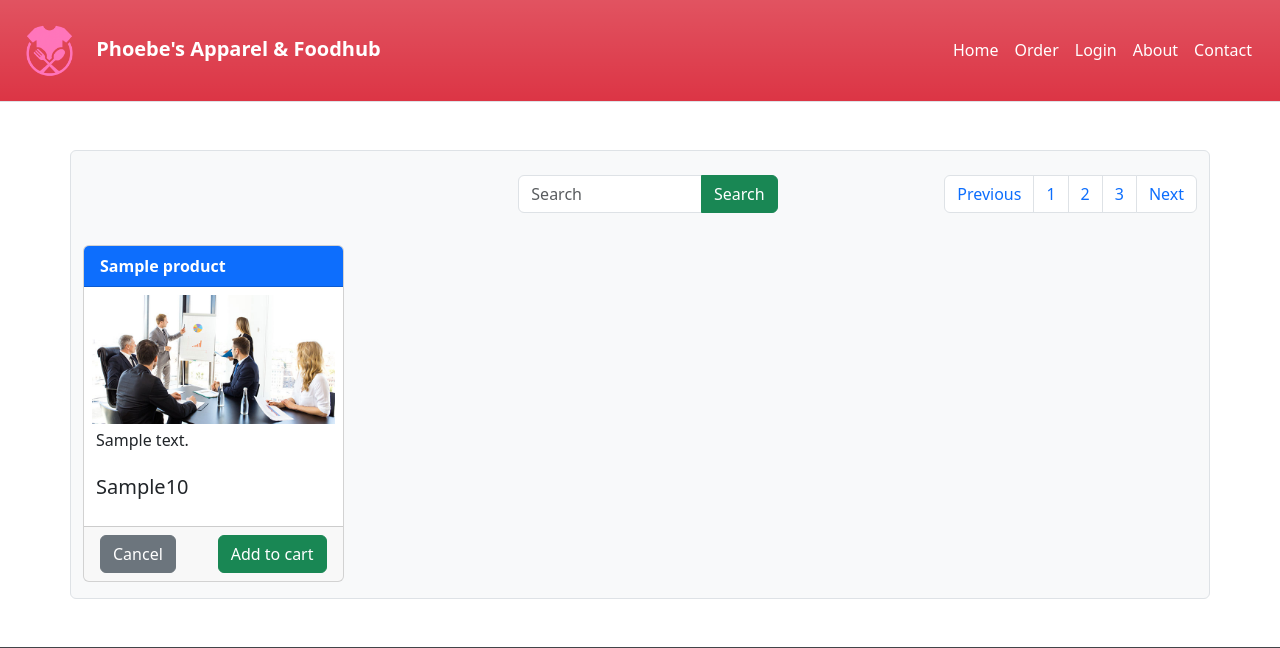
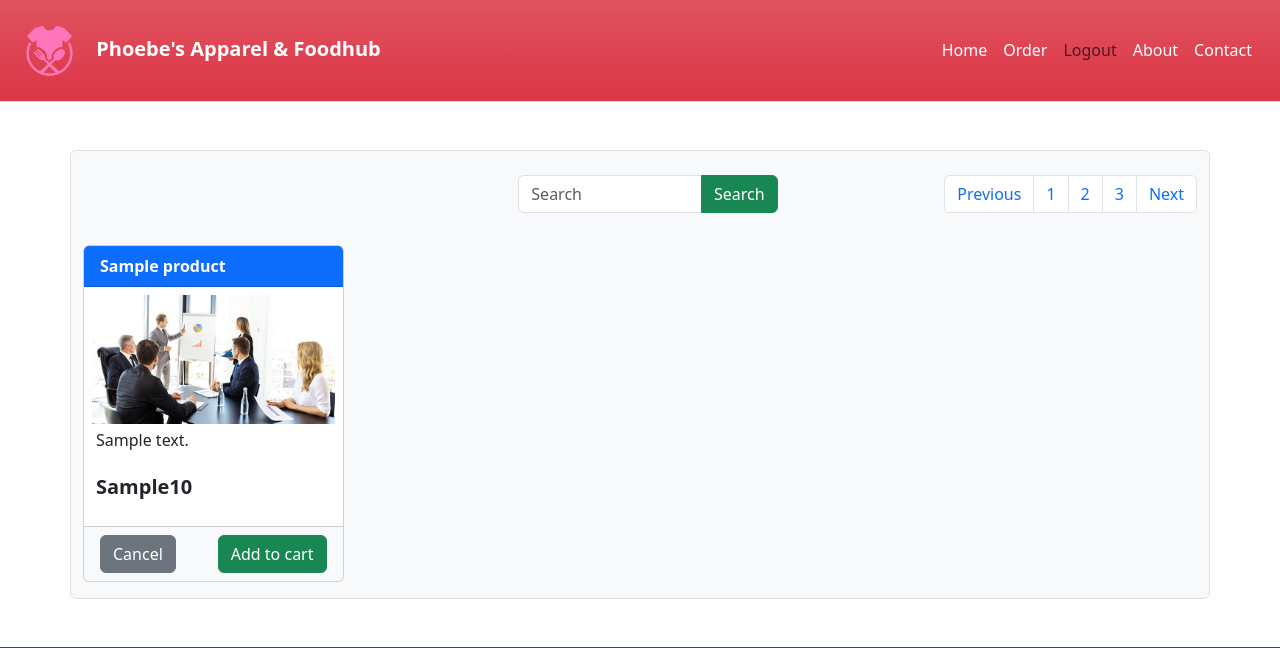
Before and after one commit to aron-suarnaba/PhoebesApparel, a PHP site: page /index.php?page=order in a window 1280 px wide. Shown: the top 648 px of the page. Run offline with PHP 8.4, Linux system fonts and the light colour scheme; tables that the repository leaves empty or names only in its code hold one stand-in row (values such as "Sample post").

Commit message:
Add a home page for authenticated users and button handling for authenticated users

```diff
--- /dev/null
+++ b/asset/js/main.js
@@ -0,0 +1,14 @@
+
+function login(){
+    let emailInput = document.getElementById("loginEmail");
+    let passwordInput = document.getElementById("loginPassword");
+
+    const email = emailInput.value;
+    const password = passwordInput.value;
+
+    if(email == 'admin' && password == 'admin'){
+        window.location.href = 'section/home.php';
+    } else {
+        alert("Wrong password or email");
+    }
+}
--- /dev/null
+++ b/section/home.php
@@ -0,0 +1,6 @@
+<?php
+
+require '../templates/header.php';
+
+
+?>
--- a/section/order.php
+++ b/section/order.php
@@ -40,9 +40,9 @@
                                 <div class='card-body p-2'>
                                     <img src='asset\images\images-1.jpg' alt='Product Image' class='img-fluid'>
                                     <p class='p-1'>$row[description]</p>
-                                    <p class='lead px-1'>$row[u_m]$row[price] </p>
+                                    <p class='lead px-1 fw-bold'>$row[u_m]$row[price] </p>
                                 </div>
-                                <div class='card-footer'>
+                                <div class='card-footer bg-light'>
                                     <div class='button-group d-flex justify-content-between'>
                                         <div class='btn btn-secondary'>Cancel</div>
                                         <div class='btn btn-success'>Add to cart</div>
--- a/templates/header.php
+++ b/templates/header.php
@@ -1,5 +1,5 @@
 <?php
-include 'db.php';
+include '..\db.php';
 $website_title = "Phoebe's Apparel & Foodhub"
     ?>
 <!DOCTYPE html>
@@ -9,9 +9,9 @@ $website_title = "Phoebe's Apparel & Foodhub"
     <meta charset="UTF-8">
     <meta name="viewport" content="width=device-width, initial-scale=1.0">
     <title><?php echo $website_title; ?></title>
-    <link rel="stylesheet" href="asset\css\bootstrap.min.css">
-    <link rel="stylesheet" href="asset\css\bootstrap-icons-1.13.1\bootstrap-icons.min.css">
-    <link rel="stylesheet" href="asset\css\styles.css">
+    <link rel="stylesheet" href="..\asset\css\bootstrap.min.css">
+    <link rel="stylesheet" href="..\asset\css\bootstrap-icons-1.13.1\bootstrap-icons.min.css">
+    <link rel="stylesheet" href="..\asset\css\styles.css">
 </head>
 
 <body class="d-flex flex-column min-vh-100 g-0">
@@ -19,12 +19,22 @@ $website_title = "Phoebe's Apparel & Foodhub"
         <nav class="navbar bg-danger bg-gradient">
             <div class="container-fluid">
                 <a href="#" class="navbar-brand fw-bold text-white">
-                <img src="asset\images\PhoebesApparelAndFoodhubLogo.png" alt="logo" class="rounded me-1" style="width: 75px; height: 75px;">
+                    <img src="..\asset\images\PhoebesApparelAndFoodhubLogo.png" alt="logo" class="rounded me-1"
+                        style="width: 75px; height: 75px;">
                     Phoebe's Apparel & Foodhub</a>
                 <ul class="navbar-nav nav-underline d-flex flex-row gap-3 ms-auto text-white pe-3">
                     <li class="navbar-item"><a href="index.php" class="nav-link text-white">Home</a></li>
                     <li class="navbar-item"><a href="index.php?page=order" class="nav-link text-white">Order</a></li>
-                    <li class="navbar-item"><a href="#loginModal" class="nav-link text-white" data-bs-toggle="modal" data-bs-target="#loginModal">Login</a></li>
+                    <?php
+
+                    if (isset($_SESSION['user_id'])){
+                        echo '<li class="navbar-item"><a href="#loginModal" class="nav-link text-white" data-bs-toggle="modal"
+                        data-bs-target="#loginModal">Login</a></li>';
+                    } else {
+                        echo '<li class="navbar-item"><a href="#logout" class="nav-link text-blue">Logout</a></li>';
+                    }
+
+                    ?>
                     <li class="navbar-item"><a href="#about" class="nav-link text-white">About</a></li>
                     <li class="navbar-item"><a href="#contact" class="nav-link text-white">Contact</a></li>
                 </ul>
@@ -33,8 +43,8 @@ $website_title = "Phoebe's Apparel & Foodhub"
     </header>
 
 
-
-    <script src="asset\js\bootstrap.bundle.min.js"></script>
+    <script src="..\asset\js\main.js"> </script>
+    <script src="..\asset\js\bootstrap.bundle.min.js"></script>
 </body>
 
 </html>
@@ -43,6 +53,7 @@ $website_title = "Phoebe's Apparel & Foodhub"
 <div class="modal fade" id="loginModal" aria-labelledby="modalLabel" aria-hidden="true">
     <div class="modal-dialog modal-dialog-centered">
         <div class="modal-content">
+            <form action="authentication.php" method="post">
                 <div class="modal-header">
                     <div class="modal-title fs-5" id="modalLabel">
                         Login
@@ -61,11 +72,17 @@ $website_title = "Phoebe's Apparel & Foodhub"
                         <label for="loginPassword">Password</label>
                     </div>
 
+                    <div class="form-input-group ms-2">
+                        <a href=""
+                            class="link-info link-offset-2 link-underline-opacity-25 link-underline-opacity-100-hover">Register</a>
+                    </div>
+
                 </div>
                 <div class="modal-footer">
                     <button type="button" class="btn btn-secondary" data-bs-dismiss="modal">Close</button>
-                <button type="button" class="btn btn-primary">Login</button>
+                    <button type="button" class="btn btn-primary" onclick="login()">Login</button>
+                </div>
+            </form>
         </div>
     </div>
 </div>
- </div>
```
Also changed, not shown: authentication.php (added). Lines whose indentation alone changed are shown as unchanged.
